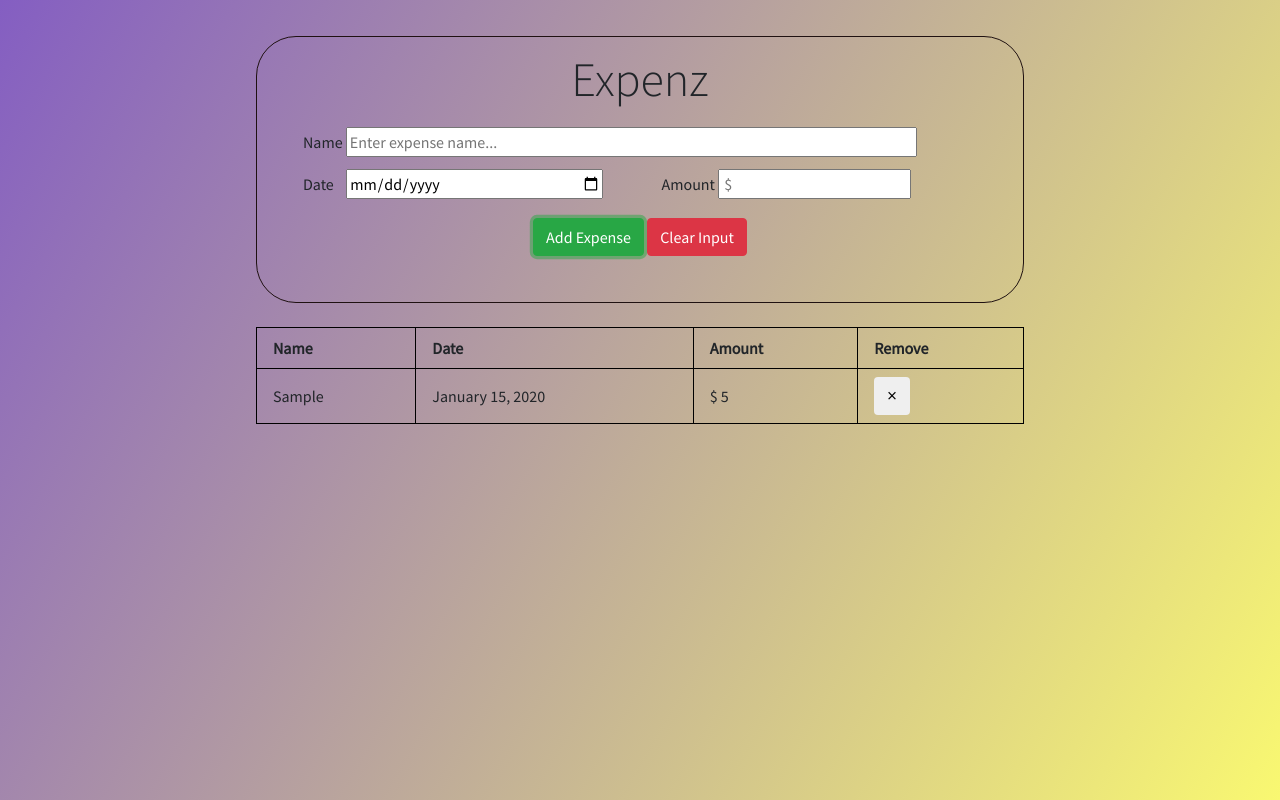
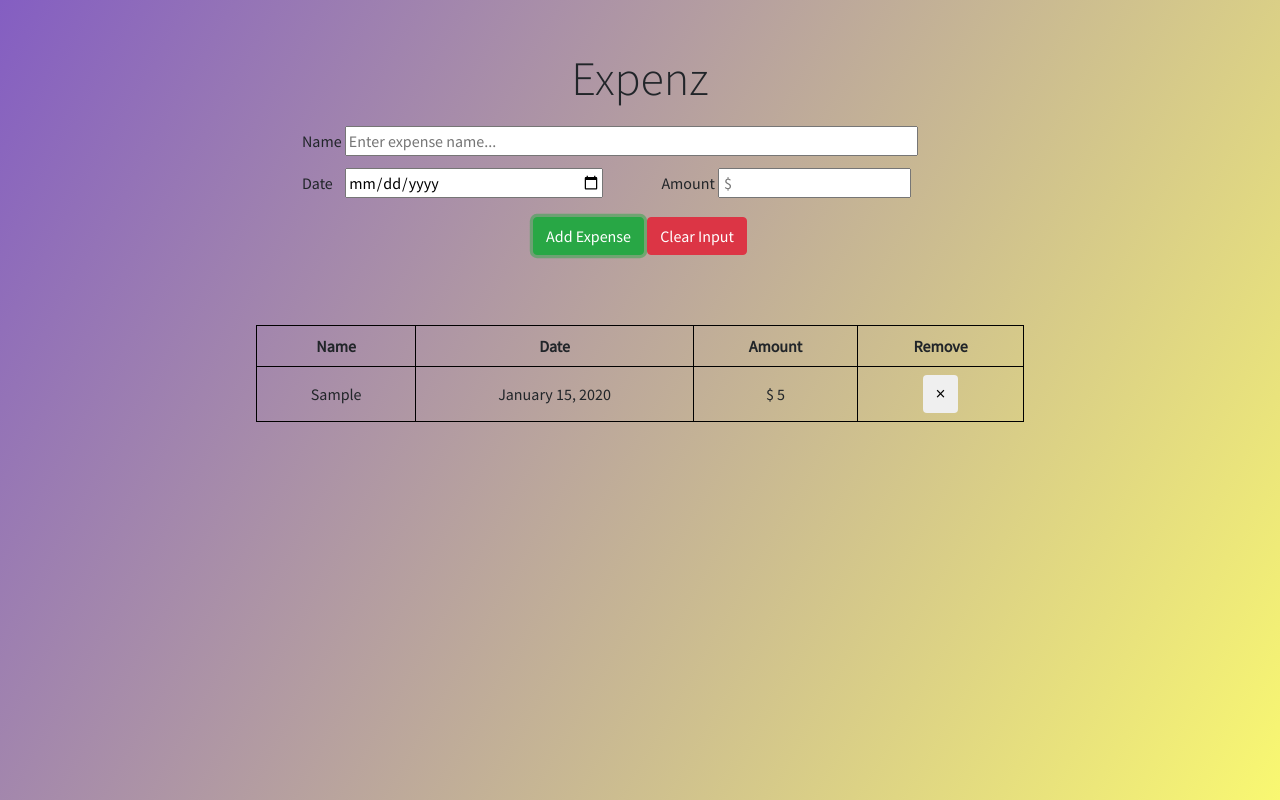
Before and after one commit to jeremyalv/expenz, a plain HTML site: page index.html in a window 1280 px wide. Both pictures are taken after typing "Sample", "2020-01-15", "5" into the empty fields and a click on the button "Add Expense". Drawn offline with nearby package versions, Linux system fonts and the light colour scheme.

Commit message:
finished styling. project complete

```diff
--- a/index.html
+++ b/index.html
@@ -48,7 +48,7 @@
     </div>
 
     <div class="table-div">
-      <table class="expense-table center hidden">
+      <table class="expense-table hidden">
         <thead>
           <tr>
             <th>Name</th>
--- a/styles/style.css
+++ b/styles/style.css
@@ -46,11 +46,11 @@ body {
 .center {
   margin: 0 auto 0 auto;
   width: 60%;
-  border: 1px rgb(31, 17, 17) solid;
+  /* border: 1px rgb(31, 17, 17) solid; */
 }
 .main {
   margin-top: 36px;
-  border-radius: 40px;
+  /* border-radius: 40px; */
   padding: 6px;
 }
 div .app-header {
@@ -62,9 +62,6 @@ div .app-header {
   margin: 12px auto 12px auto;
   /* text-align: center; */
   padding-left: 40px;
-}
-.name {
-  /* width: 100%; */
 }
 
 .label-name {
@@ -115,6 +112,9 @@ div .app-header {
   transform: translate(-50%, -50%);
   text-align: center;
 }
+td:last-child {
+  text-align: center;
+}
 .btn-close {
   mix-blend-mode: hard-light;
 }
@@ -131,26 +131,27 @@ div .app-header {
 }
 
 /* Table styling */
-.expense-table {
-  margin-top: 24px;
+
+/*  */
+table {
+  margin: 24px auto 0 auto;
+  border-spacing: 0;
+  width: 60%;
 }
-
-table {
-  border-spacing: 0;
-}
-th, td {
+thead th, td {
   border: 1px solid #000;
   padding: 0.5em 1em;
+  text-align: center;
 }
 thead tr:first-child th:first-child {
-  border-radius: 2rem 0 0 0;
+  border-radius: 2rem 0 0 0 !important;
 }
 thead tr:first-child th:last-child {
-  border-radius: 0 2rem 0 0;
+  border-radius: 0 2rem 0 0 !important;
 }
 tbody tr:last-child td:first-child {
-  border-radius: 0 0 0 2rem;
+  border-radius: 0 0 0 2rem !important;
 }
 tbody tr:last-child td:last-child {
-  border-radius: 0 0 2rem 0;
+  border-radius: 0 0 2rem 0 !important;
 }
```
